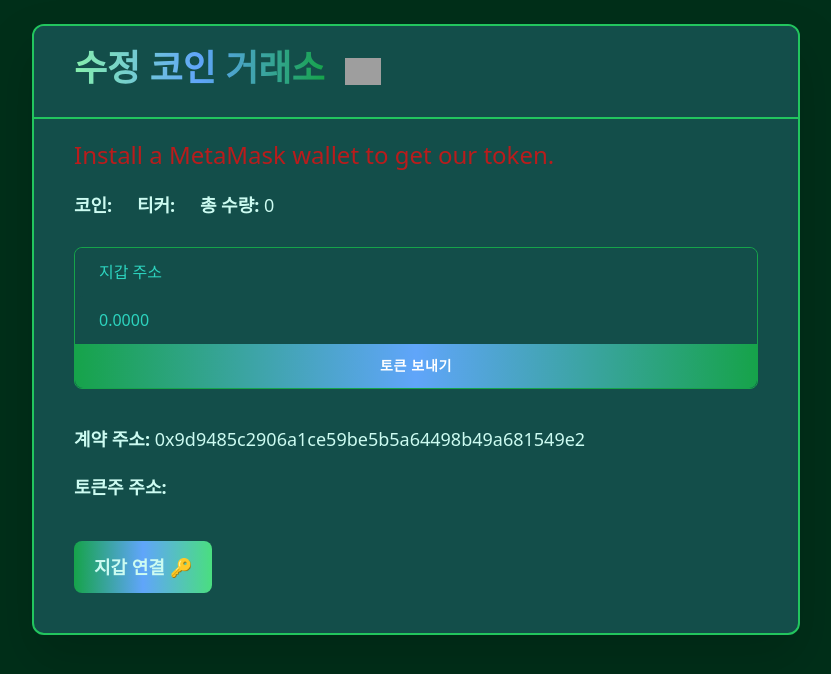
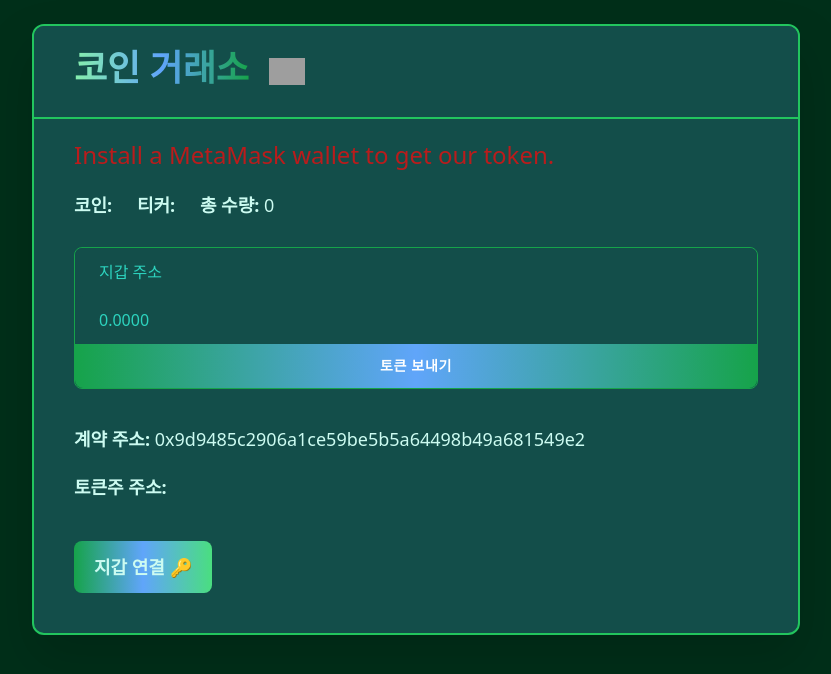
Before and after one commit to yhlee4428/coinfrontend2, a React (Create React App) app in the folder Memecoin-Dapp-Cadena-master/: page / in a window 1280 px wide. Shown: the top 674 px of the page, without its empty margins (224-1055 px from the left). Built offline with nearby package versions, Linux system fonts and the light colour scheme; grey boxes are pictures that could not be loaded.

Commit message:
Update App.js

```diff
--- a/Memecoin-Dapp-Cadena-master/src/App.js
+++ b/Memecoin-Dapp-Cadena-master/src/App.js
@@ -47,7 +47,7 @@
         let tokenSupply = await tokenContract.totalSupply();
         tokenSupply = utils.formatEther(tokenSupply)
 
-        setTokenName(`${tokenName} ❤️`);
+        setTokenName(`${tokenName} TTU`);
         setTokenSymbol(tokenSymbol);
         setTokenTotalSupply(tokenSupply);
         setTokenOwnerAddress(tokenOwner);
@@ -152,7 +152,7 @@
   return (
     <main className="main-container">
       <h2 className="headline">
-        <span className="headline-gradient">수정 코인 거래소</span>
+        <span className="headline-gradient">코인 거래소</span>
         <img className="inline p-3 ml-2" src="https://i.imgur.com/5JfHKHU.png" alt="Meme Coin" width="60" height="30" />
       </h2>
       <section className="customer-section px-10 pt-5 pb-10">
```
